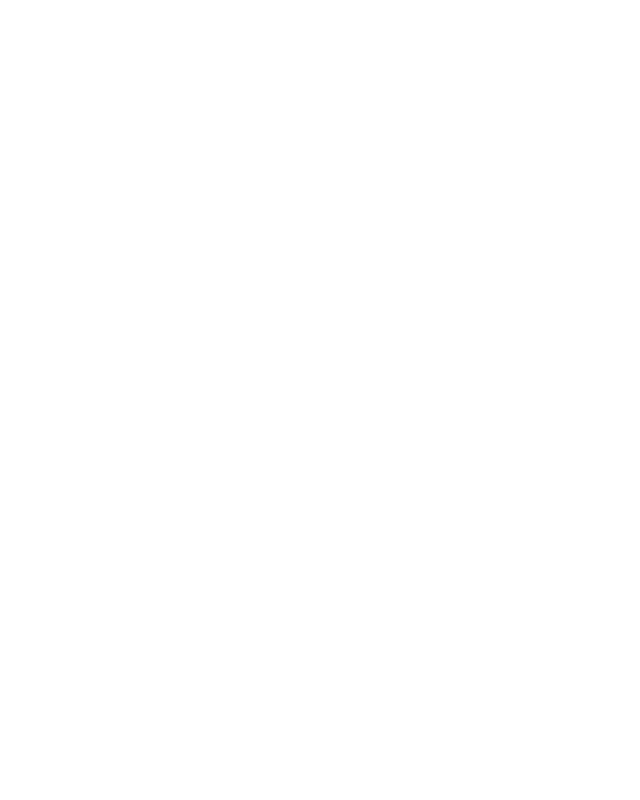
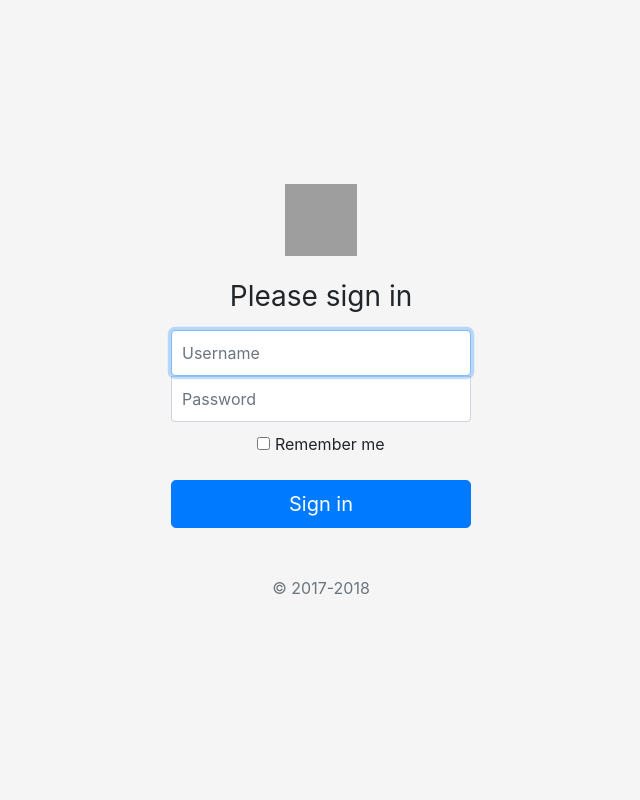
Before and after one commit to Behnam-72/Mysite, a Django app: page /accounts/login/ in a window 1280 px wide. Before the commit the part shown is empty. Shown: the whole page, without its empty margins (319-959 px from the left). Run offline with Django 4.2, Linux system fonts and the light colour scheme; parts of the project's set-up code (start-up, migrations or seed data) failed here and were passed over; some libraries are stand-ins or nearby versions; grey boxes are pictures that could not be loaded.

Commit message:
login
logged a user in

```diff
--- a/accounts/views.py
+++ b/accounts/views.py
@@ -1,10 +1,19 @@
-from django.shortcuts import render
+from django.shortcuts import render, redirect
+from django.contrib.auth import authenticate, login, logout
 
 def login_view(request):
-    return render(request, 'accounts/login.html')
+    if not request.user.is_authenticated:
+        if request.method == 'POST':
+            username = request.POST["username"]
+            password = request.POST["password"]
+            user = authenticate(request, username=username, password=password)
+            if user is not None:
+                login(request, user)
+                return redirect('/')
 
-#def logout_view(request):
-#    return render(request, 'accounts/logout.html')
+        return render(request, 'accounts/login.html')
+    else:
+        return redirect('/')
 
 def signin_view(request):
     return render(request, 'accounts/signin.html')
--- /dev/null
+++ b/statics/css/signin.css
@@ -0,0 +1,49 @@
+html,
+body {
+  height: 100%;
+}
+
+body {
+  display: -ms-flexbox;
+  display: -webkit-box;
+  display: flex;
+  -ms-flex-align: center;
+  -ms-flex-pack: center;
+  -webkit-box-align: center;
+  align-items: center;
+  -webkit-box-pack: center;
+  justify-content: center;
+  padding-top: 40px;
+  padding-bottom: 40px;
+  background-color: #f5f5f5;
+}
+
+.form-signin {
+  width: 100%;
+  max-width: 330px;
+  padding: 15px;
+  margin: 0 auto;
+}
+.form-signin .checkbox {
+  font-weight: 400;
+}
+.form-signin .form-control {
+  position: relative;
+  box-sizing: border-box;
+  height: auto;
+  padding: 10px;
+  font-size: 16px;
+}
+.form-signin .form-control:focus {
+  z-index: 2;
+}
+.form-signin input[type="email"] {
+  margin-bottom: -1px;
+  border-bottom-right-radius: 0;
+  border-bottom-left-radius: 0;
+}
+.form-signin input[type="password"] {
+  margin-bottom: 10px;
+  border-top-left-radius: 0;
+  border-top-right-radius: 0;
+}
--- a/templates/accounts/login.html
+++ b/templates/accounts/login.html
@@ -0,0 +1,44 @@
+{% load static %}
+
+<!doctype html>
+<html lang="en">
+
+<head>
+    <meta charset="utf-8">
+    <meta name="viewport" content="width=device-width, initial-scale=1, shrink-to-fit=no">
+    <meta name="description" content="">
+    <meta name="author" content="">
+    <link rel="icon" href="/docs/4.0/assets/img/favicons/favicon.ico">
+
+    <title>Signin Template for Bootstrap</title>
+
+    <link rel="canonical" href="https://getbootstrap.com/docs/4.0/examples/sign-in/">
+
+    <!-- Bootstrap core CSS -->
+    <link rel="stylesheet" href="{% static 'css/bootstrap.css' %}">
+
+    <!-- Custom styles for this template -->
+    <link rel="stylesheet" href="{% static 'css/signin.css' %}">
+</head>
+
+<body class="text-center">
+    <form class="form-signin" method="post" action="{% url 'accounts:login' %}">
+        {% csrf_token %}
+        <img class="mb-4" src="https://getbootstrap.com/docs/4.0/assets/brand/bootstrap-solid.svg" alt="" width="72"
+            height="72">
+        <h1 class="h3 mb-3 font-weight-normal">Please sign in</h1>
+        <label for="inputEmail" class="sr-only">Username</label>
+        <input type="text" name="username" class="form-control" placeholder="Username" required autofocus>
+        <label for="inputPassword" class="sr-only">Password</label>
+        <input type="password" name="password" class="form-control" placeholder="Password" required>
+        <div class="checkbox mb-3">
+            <label>
+                <input type="checkbox" value="remember-me"> Remember me
+            </label>
+        </div>
+        <button class="btn btn-lg btn-primary btn-block" type="submit">Sign in</button>
+        <p class="mt-5 mb-3 text-muted">&copy; 2017-2018</p>
+    </form>
+</body>
+
+</html>
```
Also changed, not shown: templates/base.html (+6 -2 lines), db.sqlite3.
